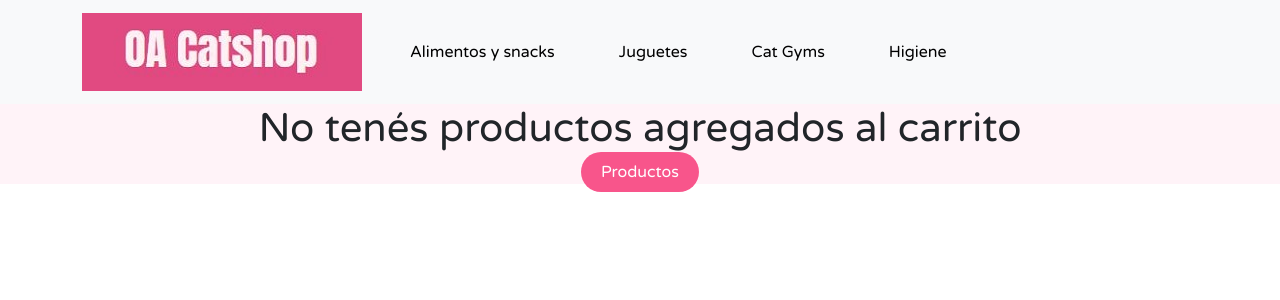
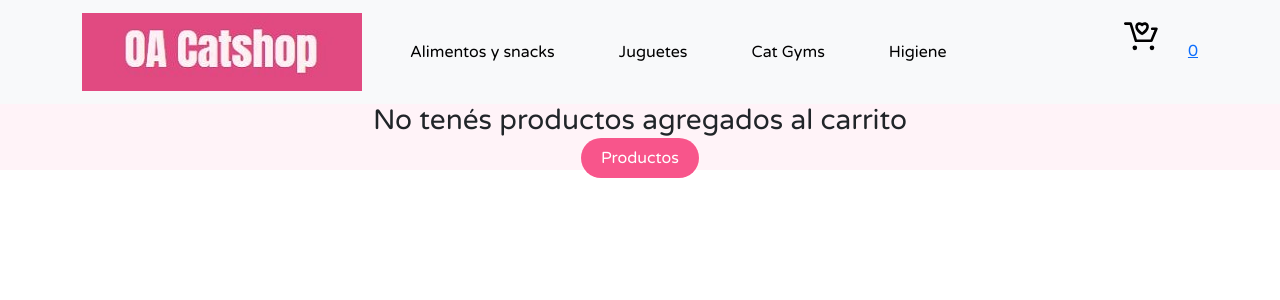
Before and after one commit to ludebiaggi/OA_CatShop, a React (Create React App) app: page /cart in a window 1280 px wide. Shown: the top 300 px of the page. Built offline with nearby package versions, Linux system fonts and the light colour scheme.

Commit message:
cart optimization (always display)

```diff
--- a/src/components/Cart/Cart.jsx
+++ b/src/components/Cart/Cart.jsx
@@ -10,7 +10,7 @@ const Cart = () => {
     if(totalQuantity === 0) {
         return(
             <div>
-                <h1>No tenés productos agregados al carrito</h1>
+                <h3>No tenés productos agregados al carrito</h3>
                 <Link to='/' className='Option'>Productos</Link>
             </div>
         )
@@ -18,10 +18,11 @@ const Cart = () => {
 
     return (
         <div>
+            <h3>Resumen de tu compra</h3>
             {cart.map(p =>  <CartItem key={p.id}{...p}/>)}
-            <h3>Total: ${total}</h3>
+            <h4>Total: ${total}</h4>
             <button onClick={() => clearCart()} className='Option'>Limpiar Carrito</button>
-            <Link to='/checkout' className='Option'>CheckOut</Link>
+            <Link to='/checkout' className='Option'>Ir a pagar</Link>
         </div>
     )
 }
--- a/src/components/CartItem/CartItem.jsx
+++ b/src/components/CartItem/CartItem.jsx
@@ -2,6 +2,7 @@ import '../../App.css'
 import React from 'react';
 
 const CartItem = ({ img, id, name, quantity, price, total }) => {
+
   return (
     <div className="CartItem">
       <div className="CartItem-info">
--- a/src/components/CartWidget/CartWidget.jsx
+++ b/src/components/CartWidget/CartWidget.jsx
@@ -8,7 +8,7 @@ const CartWidget = () =>{
     const {totalQuantity} = useContext(CartContext)
 
     return (
-        <Link to='/cart' className='CartWidget' style={{display: totalQuantity > 0 ? 'block' : 'none'}}>
+        <Link to='/cart' className='CartWidget'>
         <img className='CartImg' src={cart} alt="cart-widget"/>
         {totalQuantity}
         </Link>
```
